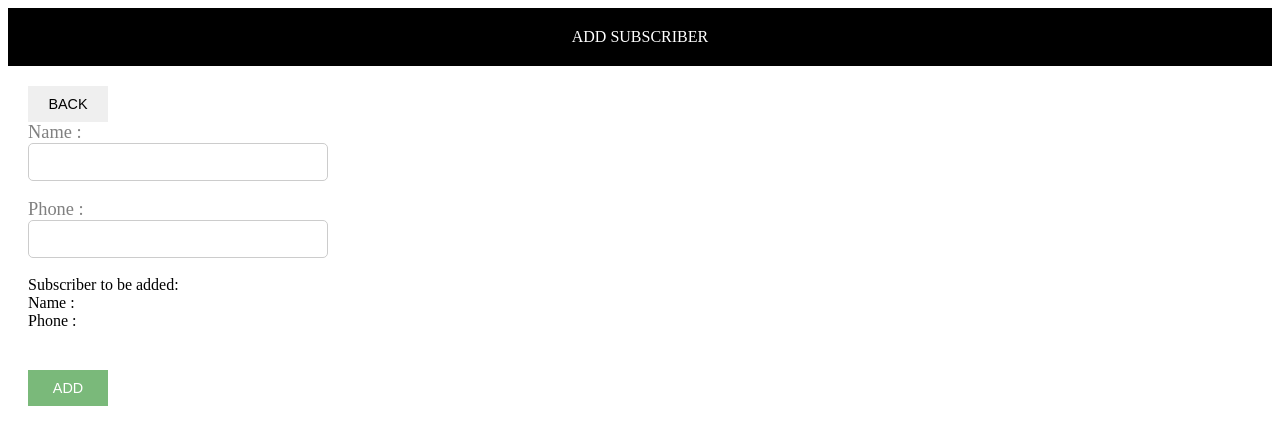
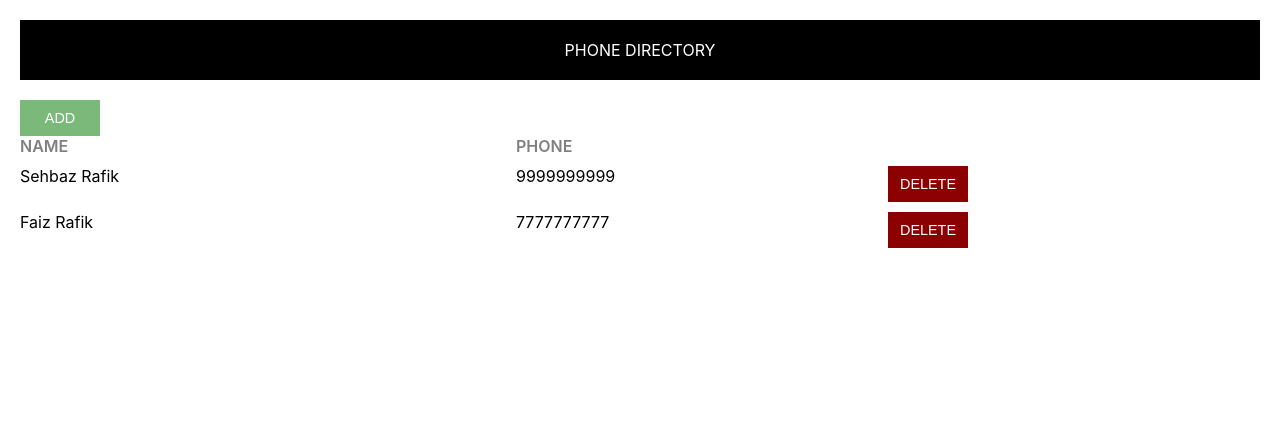
Before and after one commit to Sehbaz/phone-directory, a React (Create React App) app: page / in a window 1280 px wide. Shown: the top 444 px of the page. Built offline with nearby package versions, Linux system fonts and the light colour scheme.

Commit message:
Revert "Added subscriber component"
This reverts commit e19ea7e24ce83d8700258e303c2812c338084276.

```diff
--- a/src/AddSubscriber.css
+++ /dev/null
@@ -1,37 +0,0 @@
-
-    .subscriber-form {
-        margin-top: 30px;
-    }
-
-    .label-control {
-        color: #808080;
-        font-size: 1.15rem;
-        margin-right: 15px;
-    }
-
-    .input-control {
-        width: 300px;
-        min-width: 100px;
-        padding: 10px 15px;
-        display: inline-block;
-        border: 1px solid #ccc;
-        border-radius: 5px;
-        box-sizing: border-box;
-        font-size: 0.9rem;
-        outline: none;
-    }
-
-    .subscriber-info-container {
-        font-size: 1rem;
-        margin-right: 10px;
-        margin-bottom: 20px;
-    }
-
-    .subscriber-to-add-heading {
-        color: #0a4f75;
-        font-weight: 600;
-    }
-
-    .subscriber-info {
-        color: #808080;
-    }
--- a/src/AddSubscriber.js
+++ /dev/null
@@ -1,44 +0,0 @@
-import React, { Component } from "react";
-import Header from "./Header";
-import "./AddSubscriber.css";
-class AddSubscriber extends Component {
-  render() {
-    return (
-      <div>
-        <Header heading="Add Subscriber" />
-        <div className="component-body-container">
-          <button className="custom-btn">Back</button>
-          <form className="susbscriber-form">
-            <label htmlFor="name" className="label-control">
-              Name :
-            </label>
-            <br />
-            <input id="name" type="text" className="input-control"></input>
-            <br />
-            <br />
-            <label htmlFor="phone" className="label-control">
-              Phone :
-            </label>
-            <br />
-            <input id="phone" type="text" className="input-control"></input>
-            <br />
-            <br />
-            <div className="subscriber-info-container">
-              <span className="susbscriber-to-add-heading">
-                Subscriber to be added:{" "}
-              </span>
-              <br />
-              <span className="subsdcriber-info">Name :</span>
-              <br />
-              <span className="subsdciber-info">Phone :</span>
-            </div>
-            <button type="submit" className="custom-btn add-btn">
-              ADD
-            </button>
-          </form>
-        </div>
-      </div>
-    );
-  }
-}
-export default AddSubscriber;
--- a/src/App.css
+++ b/src/App.css
@@ -1,3 +1,21 @@
+.component-body-container{
+    padding: 20px;
+}
+.custom-btn{
+    padding:10px;
+    border:none;
+    margin-right: 10px;
+    text-transform: uppercase;
+    width: 80px;
+    font-size: 0.9rem;
+    cursor: pointer;
+    outline: none;
+}
+.add-btn{
+    background-color: #7ab97a;
+    color: white;
+    margin-top: 20px;
+}
 .delete-btn{
     color:white;
     background-color: darkred;
--- a/src/common/common.css
+++ /dev/null
@@ -1,18 +0,0 @@
-.component-body-container{
-    padding: 20px;
-}
-.custom-btn{
-    padding:10px;
-    border:none;
-    margin-right: 10px;
-    text-transform: uppercase;
-    width: 80px;
-    font-size: 0.9rem;
-    cursor: pointer;
-    outline: none;
-}
-.add-btn{
-    background-color: #7ab97a;
-    color: white;
-    margin-top: 20px;
-}
--- a/src/index.js
+++ b/src/index.js
@@ -1,15 +1,14 @@
-import React from "react";
-import ReactDOM from "react-dom";
-import "./common/common.css";
-import App from "./App";
-import AddSubscriber from "./AddSubscriber";
-import reportWebVitals from "./reportWebVitals";
+import React from 'react';
+import ReactDOM from 'react-dom';
+import './index.css';
+import App from './App';
+import reportWebVitals from './reportWebVitals';
 
 ReactDOM.render(
   <React.StrictMode>
-    <AddSubscriber />
+    <App />
   </React.StrictMode>,
-  document.getElementById("root")
+  document.getElementById('root')
 );
 
 // If you want to start measuring performance in your app, pass a function
```
